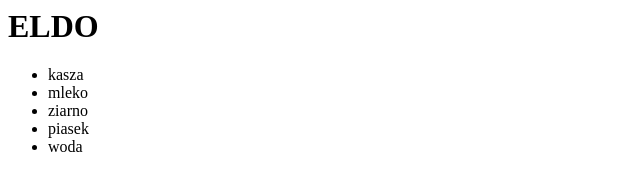
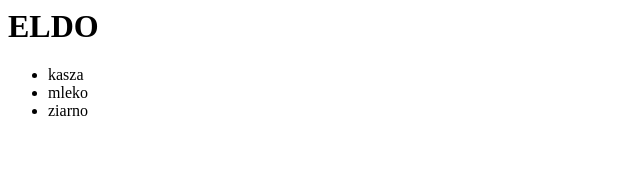
Before and after one commit to SewerynSSergjeiusz/gitTest, a plain HTML site: page index.html in a window 1280 px wide. Shown: the whole page, without its empty margins (0-640 px from the left). Drawn offline with Linux system fonts and the light colour scheme.

```diff
--- a/index.html
+++ b/index.html
@@ -4,7 +4,5 @@
         <li>kasza</li>
         <li>mleko</li>
         <li>ziarno</li>
-        <li>piasek</li>
-        <li>woda</li>
     </ul>
 </div>
```
